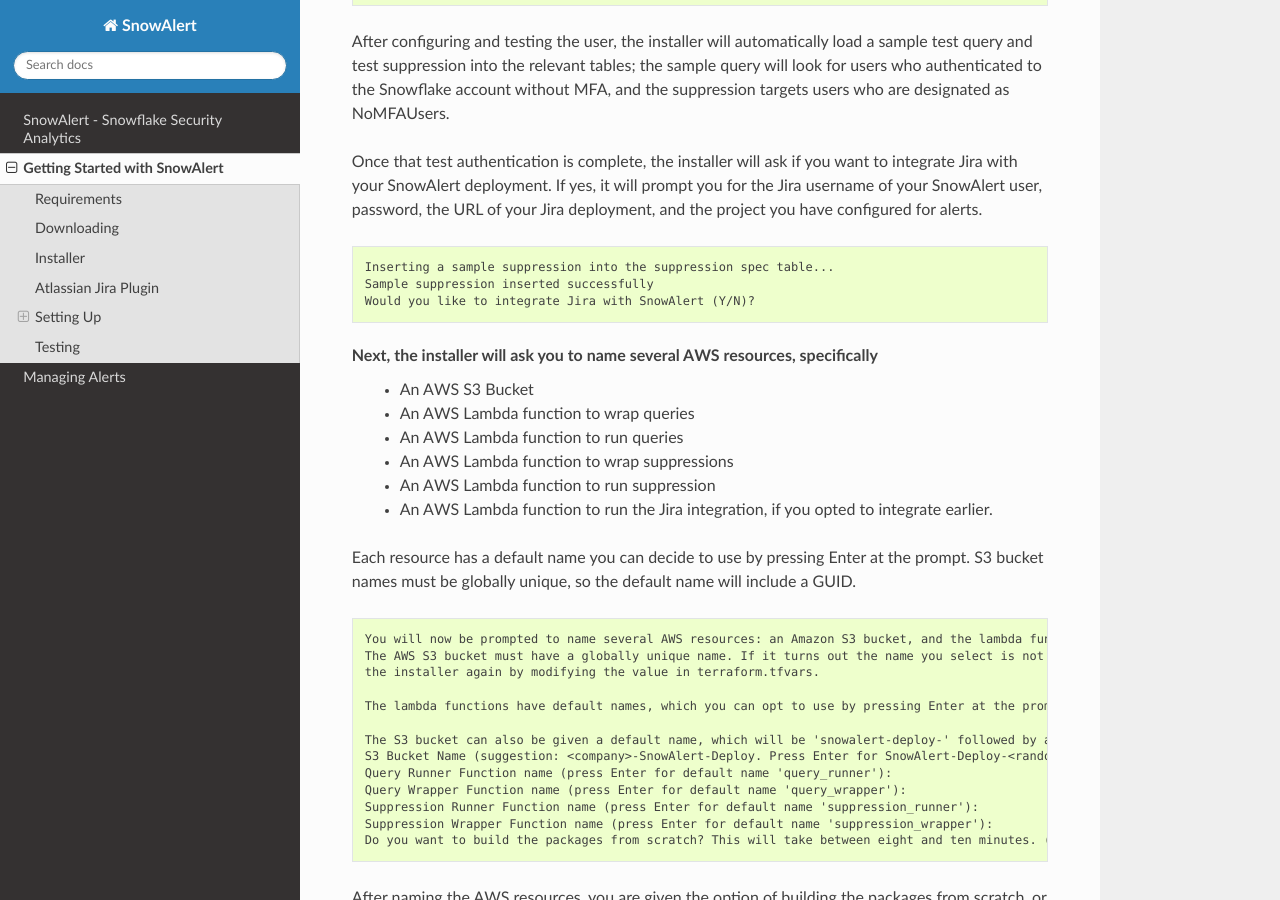
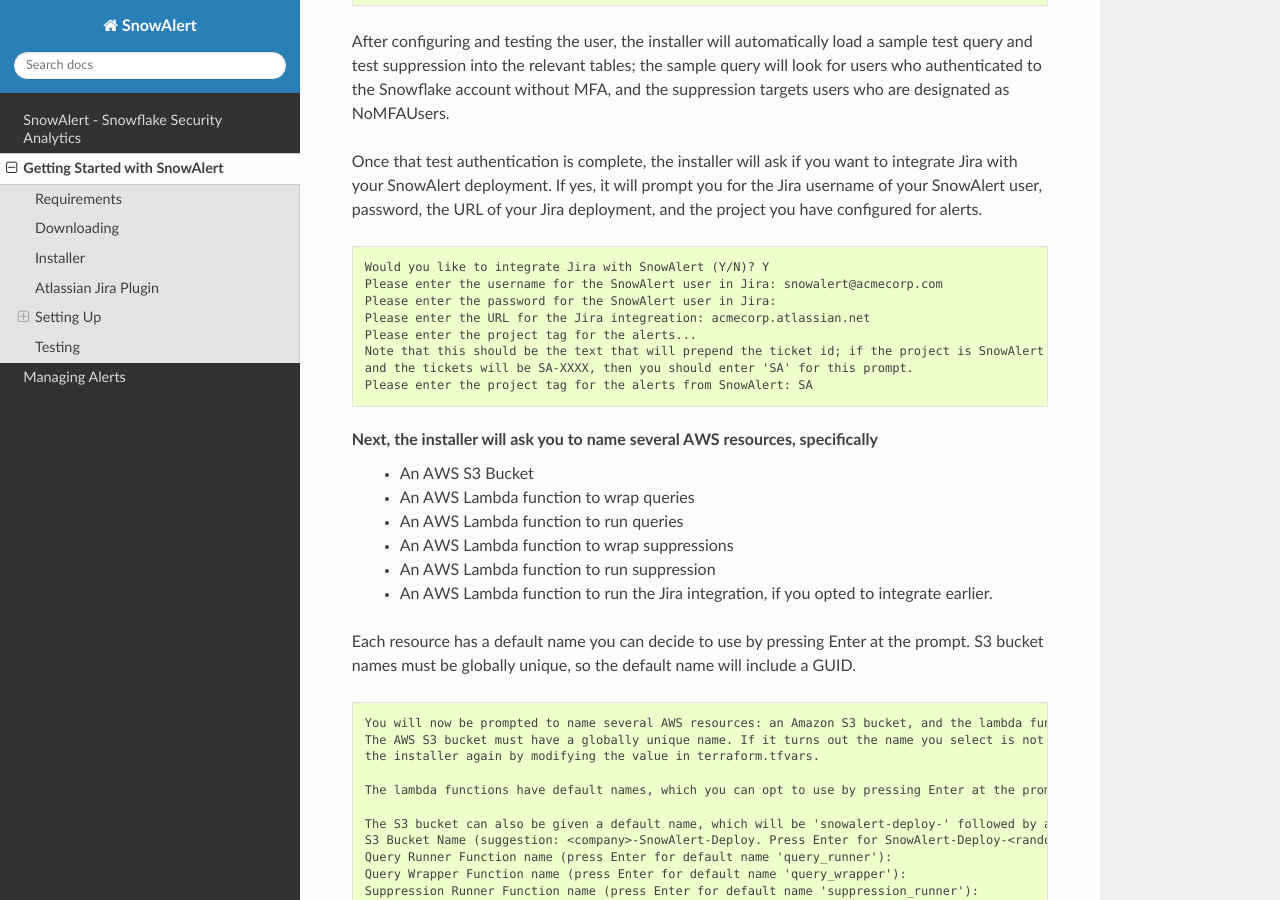
Before and after one commit to snowflakedb/SnowAlert, a Sphinx documentation site: the page built from docs/getting_started.rst, in a window 1280 px wide and 900 px high, scrolled down 2031 px. Built offline with Sphinx 7.4.7 and the Read the Docs theme 2.0.0, drawn with Linux system fonts in a browser that asks for light colours.

Commit message:
Added walkthrough of Jira prompts

```diff
--- a/docs/getting_started.rst
+++ b/docs/getting_started.rst
@@ -77,9 +77,14 @@
 
 .. code-block::
 
-    Inserting a sample suppression into the suppression spec table...
-    Sample suppression inserted successfully
-    Would you like to integrate Jira with SnowAlert (Y/N)?
+    Would you like to integrate Jira with SnowAlert (Y/N)? Y
+    Please enter the username for the SnowAlert user in Jira: snowalert@acmecorp.com
+    Please enter the password for the SnowAlert user in Jira:
+    Please enter the URL for the Jira integreation: acmecorp.atlassian.net
+    Please enter the project tag for the alerts...
+    Note that this should be the text that will prepend the ticket id; if the project is SnowAlert
+    and the tickets will be SA-XXXX, then you should enter 'SA' for this prompt.
+    Please enter the project tag for the alerts from SnowAlert: SA
 
 
 Next, the installer will ask you to name several AWS resources, specifically
```
